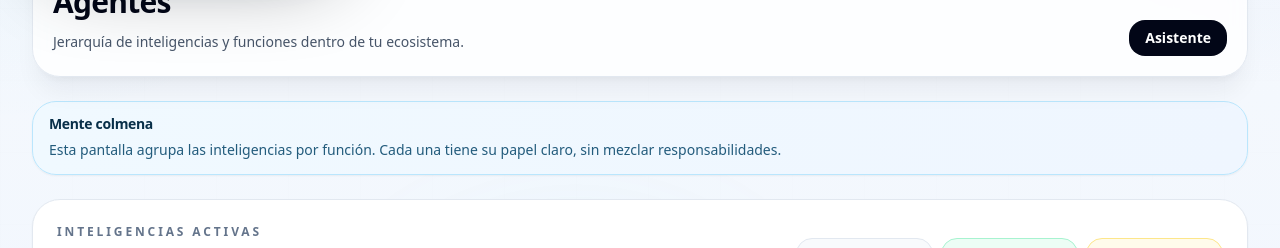
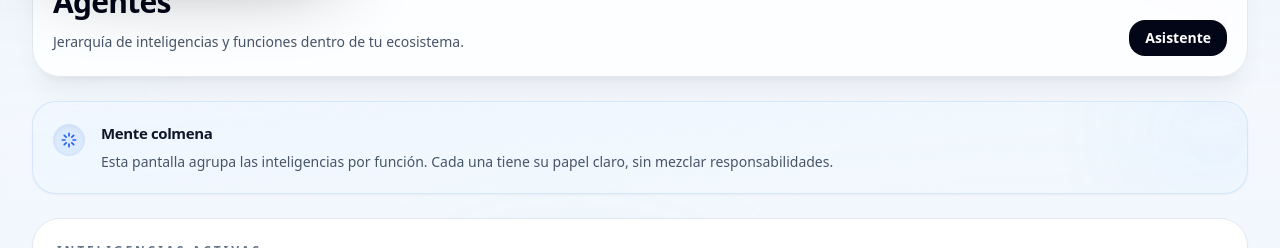
Before and after one commit to HockerAGI/hocker.one, a Next.js app: page /agis in a window 1280 px wide. Both pictures are taken after a click on the button "Ayudas dentro de pantallas". Shown: the part 352-600 px from the top of the page. Built offline with nearby package versions, Linux system fonts and the light colour scheme; no server answers; the database is empty.

Commit message:
Actualizar Hint.tsx

```diff
--- a/src/components/Hint.tsx
+++ b/src/components/Hint.tsx
@@ -8,9 +8,20 @@ export default function Hint({ title, children }: { title: string; children: Rea
   if (!tutorial) return null;
 
   return (
-    <div className="rounded-3xl border border-sky-200 bg-gradient-to-r from-sky-50 to-blue-50 px-4 py-3 text-sm text-sky-950 shadow-sm">
-      <div className="font-extrabold tracking-tight">{title}</div>
-      <div className="mt-1 leading-6 text-sky-900/90">{children}</div>
+    <div className="animate-in fade-in slide-in-from-top-2 duration-300 overflow-hidden relative rounded-3xl border border-blue-200/60 bg-gradient-to-br from-blue-50/80 to-sky-50/50 p-5 shadow-sm backdrop-blur-sm">
+      <div className="absolute top-0 right-0 -mr-8 -mt-8 h-32 w-32 rounded-full bg-blue-400 opacity-10 blur-3xl pointer-events-none" aria-hidden="true" />
+
+      <div className="relative flex items-start gap-4">
+        <div className="mt-0.5 flex h-8 w-8 shrink-0 items-center justify-center rounded-full bg-blue-100 border border-blue-200/50 text-blue-600 shadow-inner">
+          <svg className="h-4 w-4" fill="none" viewBox="0 0 24 24" stroke="currentColor" strokeWidth="2.5" strokeLinecap="round" strokeLinejoin="round">
+            <path d="M12 2v4m0 12v4M4.93 4.93l2.83 2.83m8.48 8.48l2.83 2.83M2 12h4m12 0h4M4.93 19.07l2.83-2.83m8.48-8.48l2.83-2.83" />
+          </svg>
+        </div>
+        <div>
+          <h4 className="text-[15px] font-extrabold tracking-tight text-slate-900">{title}</h4>
+          <div className="mt-1.5 text-[14px] leading-relaxed text-slate-600">{children}</div>
+        </div>
+      </div>
     </div>
   );
 }
```
